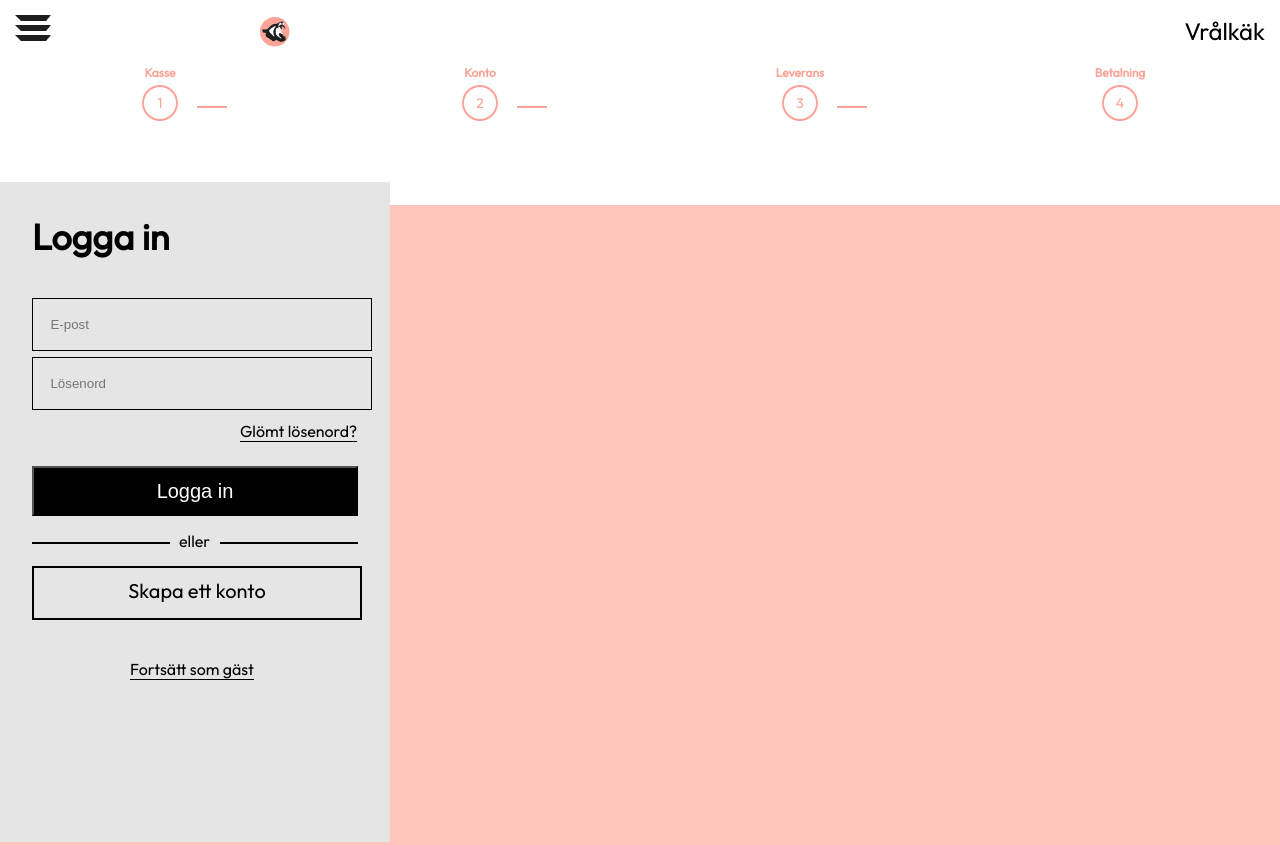
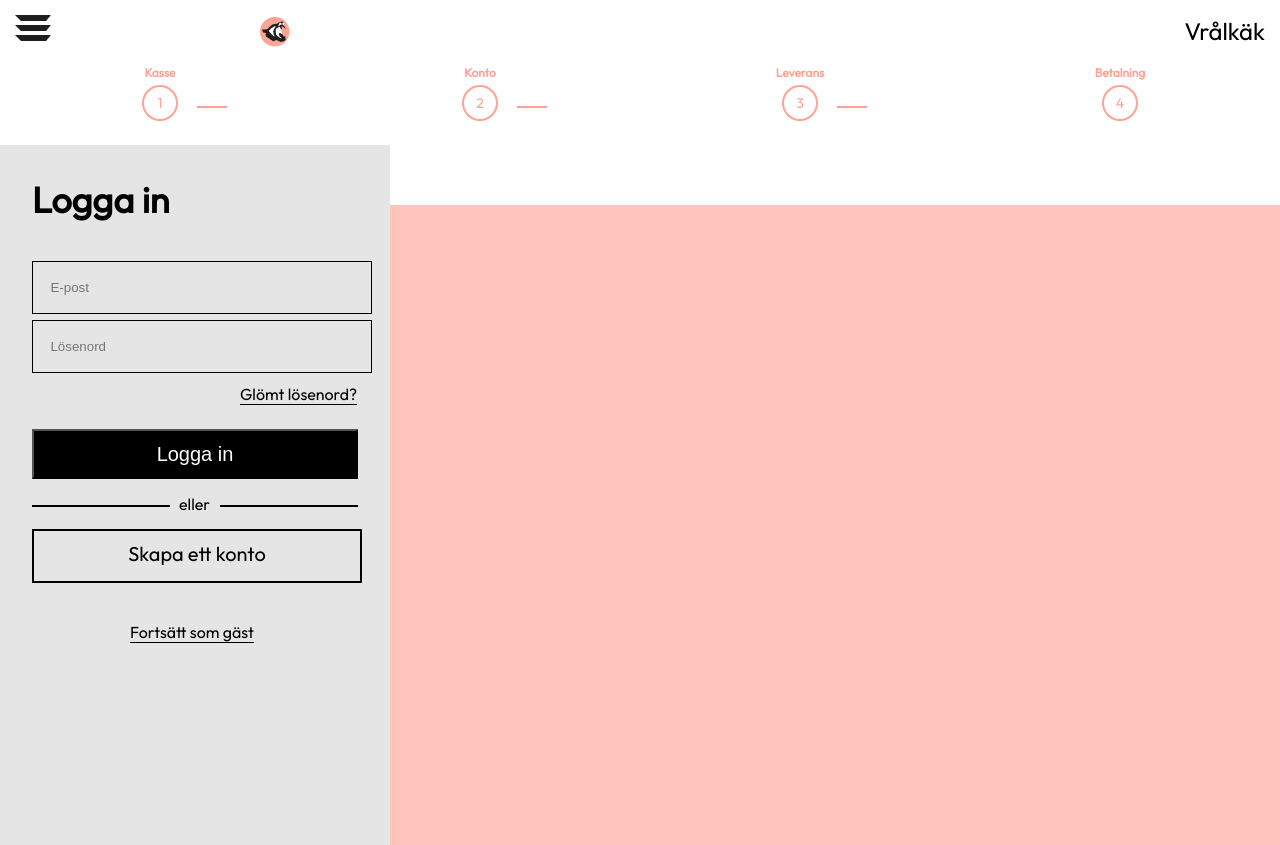
Before and after one commit to LuliyaMasfun/vralkak-app, a React (Create React App) app: page /login in a window 1280 px wide. Built offline with nearby package versions, Linux system fonts and the light colour scheme.

Commit message:
minor adjustments progressbar

```diff
--- a/src/components/Login.css
+++ b/src/components/Login.css
@@ -5,8 +5,8 @@
     display: grid;
 
     position: absolute;
-    top: 182px;
-    height: 660px;
+    top: 145px;
+    height: 700px;
     width: 390px;
 }
 
--- a/src/components/Progressbar.css
+++ b/src/components/Progressbar.css
@@ -1,15 +1,12 @@
 
 
 .progress-bar{
+  padding-top: 0px;
     display: flex;
     background-color: white;
     margin: -45px 0;
     user-select: none;
     background: white;
-
-
-
-
   }
 .progress-bar .step{
     text-align: center;
```
